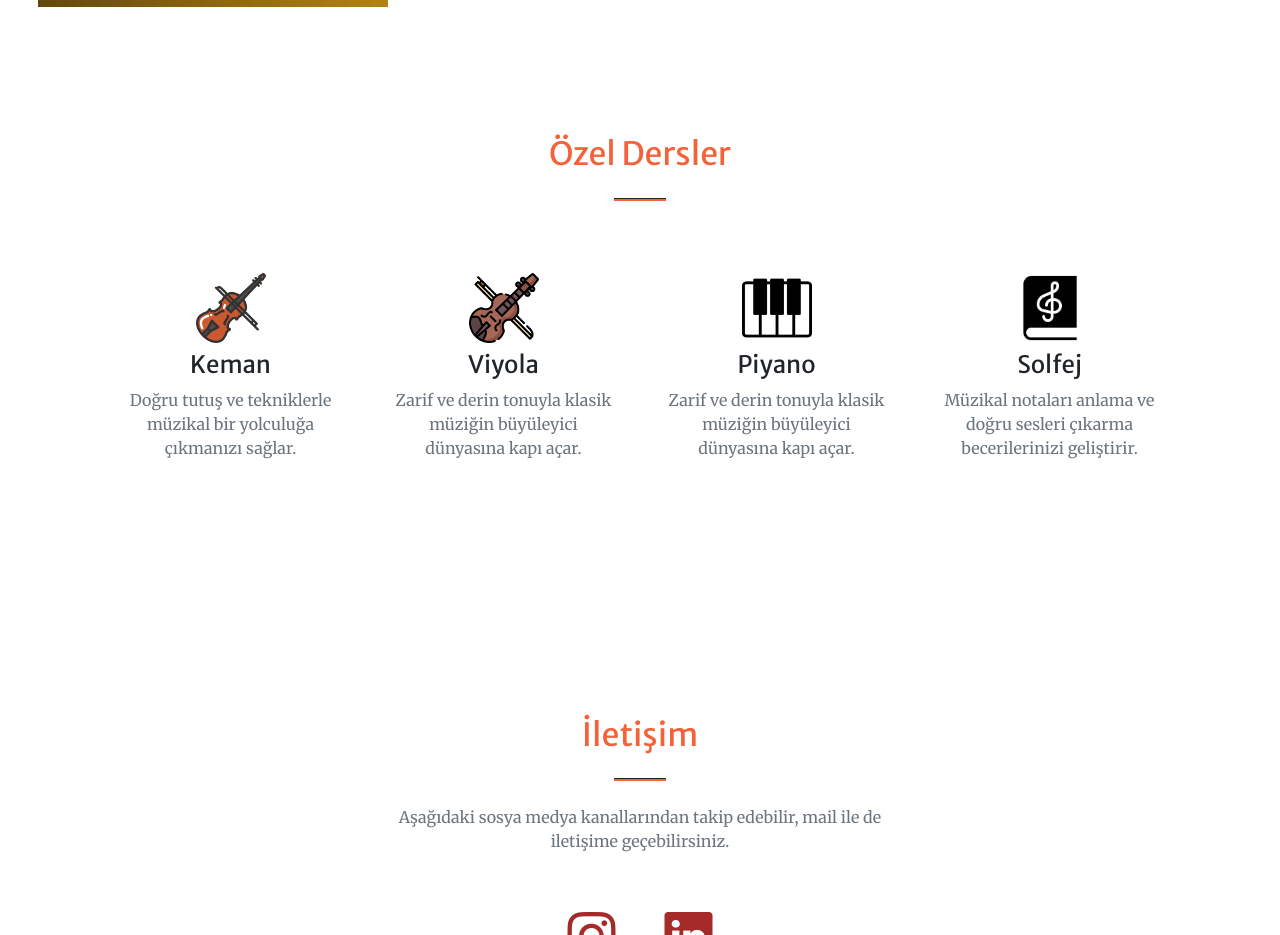
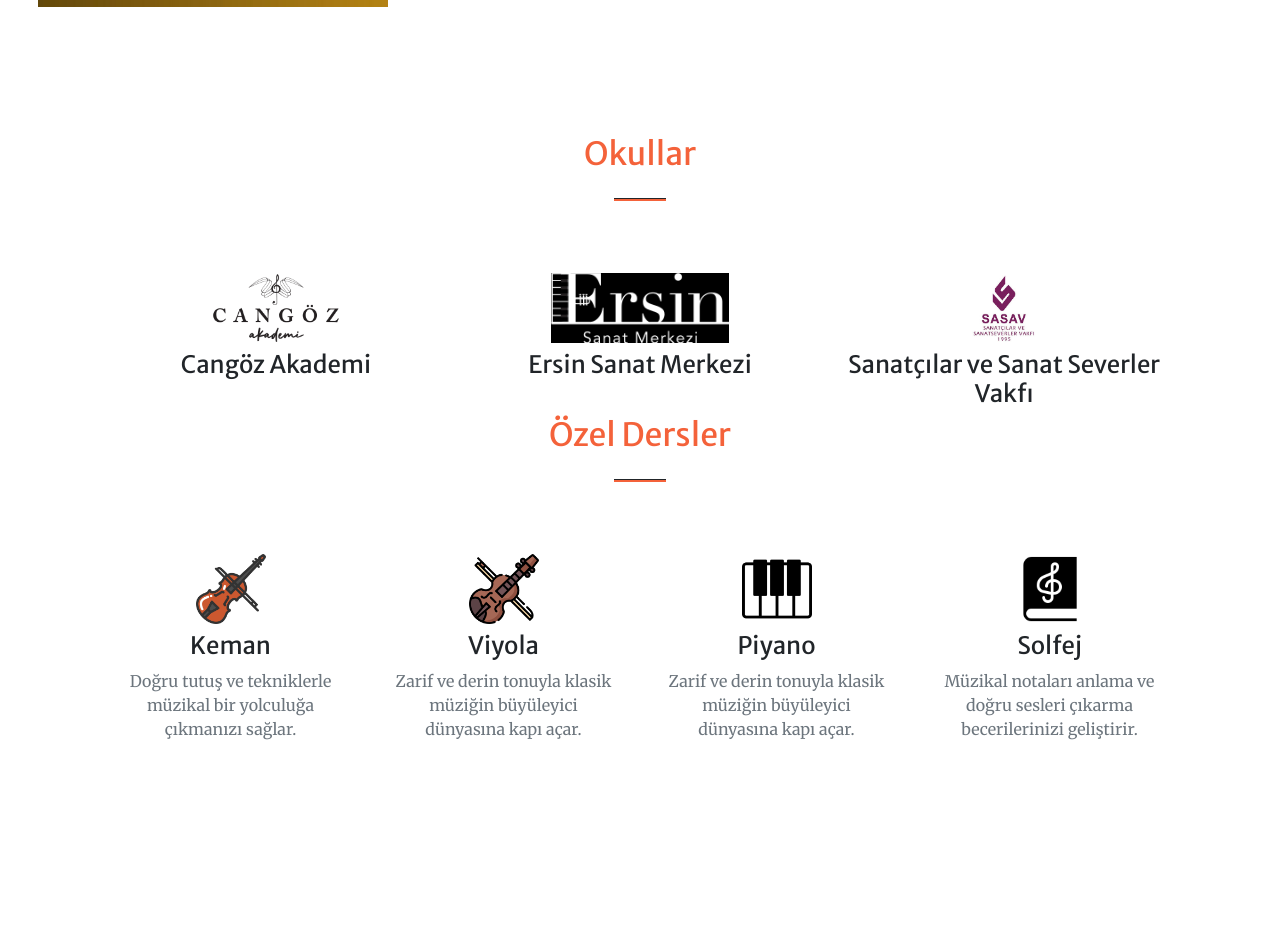
Before and after one commit to gunsuozkarar/webpage, a plain HTML site: page index.html in a window 1280 px wide. Shown: the part 3480-4415 px from the top of the page. Drawn offline with nearby package versions, Linux system fonts and the light colour scheme; some packages are replaced by stand-ins of ours; a script that the page names is missing.

Commit message:
schools added
schools added

```diff
--- a/index.html
+++ b/index.html
@@ -158,6 +158,28 @@
         <!-- Services-->
         <section class="page-section" id="lectures">
             <div class="container px-4 px-lg-5">
+                <h2 class="text-center mt-0 text-primary">Okullar</h2>
+                <hr class="divider" />
+                <div class="row gx-4 gx-lg-5">
+                    <div class="col-lg-4 col-md-6 text-center">
+                        <div class="mt-5">
+                            <div class="mb-2"><a target="_blank" href="https://cangozakademi.com/"><img width="auto" height="70vh" src="./assets/img/schools/cangoz_akademi_logo.png"></a></div>
+                            <h3 class="h4 mb-2">Cangöz Akademi</h3>
+                        </div>
+                    </div>
+                    <div class="col-lg-4 col-md-6 text-center">
+                        <div class="mt-5">
+                            <div class="mb-2"><a target="_blank" href="http://www.ersinsanatmerkezi.com/"><img width="auto" height="70vh" src="./assets/img/schools/ersinsanat.png"></a></div>
+                            <h3 class="h4 mb-2">Ersin Sanat Merkezi</h3>
+                        </div>
+                    </div>
+                    <div class="col-lg-4 col-md-6 text-center">
+                        <div class="mt-5">
+                            <div class="mb-2"><a target="_blank" href="http://sasavkurs.kurs.com/"><img width="auto" height="70vh" src="./assets/img/schools/sasav.jpg"></a></div>
+                            <h3 class="h4 mb-2">Sanatçılar ve Sanat Severler Vakfı</h3>
+                        </div>
+                    </div>
+                </div>
                 <h2 class="text-center mt-0 text-primary">Özel Dersler</h2>
                 <hr class="divider" />
                 <div class="row gx-4 gx-lg-5">
@@ -192,6 +214,7 @@
                 </div>
             </div>
         </section>
+
         <!-- Contact-->
         <section class="page-section" id="contact">
             <div class="container px-4 px-lg-5">
```
Also changed, not shown: assets/img/schools/cangoz_akademi_logo.png (added), assets/img/schools/ersinsanat.png (added), assets/img/schools/sasav.jpg (added), 1 other file.
